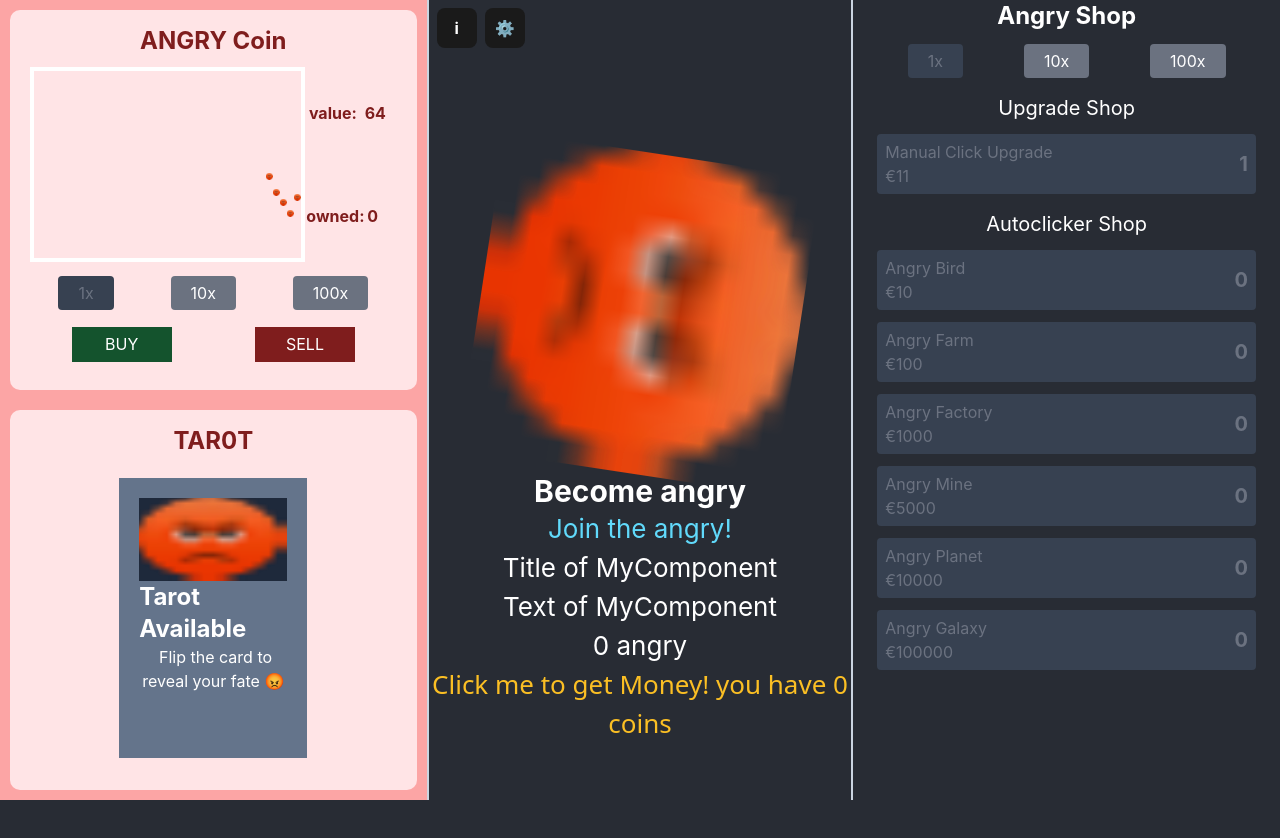
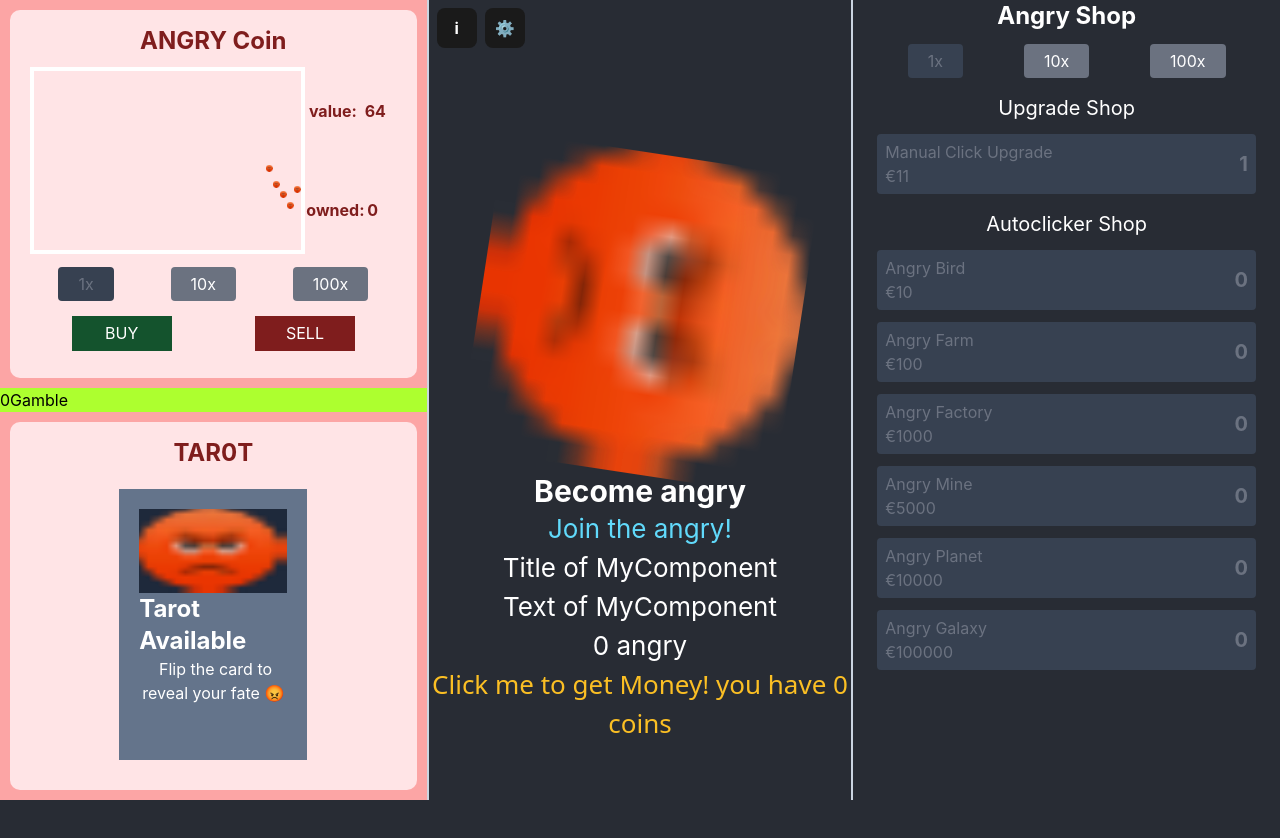
Before and after one commit to Wolfelijolex/Angry-Clicker, a React (Create React App) app: page / in a window 1280 px wide. Shown: the top 838 px of the page. Built offline with nearby package versions, Linux system fonts and the light colour scheme.

Commit message:
added gamble feature

```diff
--- /dev/null
+++ b/src/components/GambleComponent/GambleComponent.tsx
@@ -0,0 +1,41 @@
+import React from "react";
+import { useState } from "react";
+import { RootState } from "../../app/store";
+import { moneySlice } from "../../app/slicers";
+import { useDispatch, useSelector } from "react-redux";
+import styles from "styles/components/Gamble.module.scss";
+
+type GambleComponent = {
+  title: string;
+  text: string;
+};
+
+function GambleComponent() {
+  const money = useSelector((state: RootState) => state.money);
+  let message = "Gamble";
+  const dispatch = useDispatch();
+
+  const gambleMoney = () => {
+    if (money > 0) {
+      if (Math.floor(Math.random() * 2)) {
+        message="You won";
+        console.log(message);
+        dispatch(moneySlice.actions.add(money));
+      } else {
+        message="You lost";
+        console.log(message);
+        dispatch(moneySlice.actions.set(0));
+      }
+    } else {
+      message = "You don't have enough money";
+    }
+  };
+
+  return (
+    <div className={styles.GambleFriend} onClick={() => gambleMoney()}>
+      <h1>{money}{message}</h1>
+    </div>
+  );
+}
+
+export default GambleComponent;
--- a/src/pages/App/App.tsx
+++ b/src/pages/App/App.tsx
@@ -10,6 +10,7 @@ import StockMarket from "../../components/StockMarket/StockMarket";
 import { autoClickers } from "app/autoClickers";
 import Tarot from "components/Tarot/Tarot";
 import CreditsPopupComponent from "components/CreditsPopupComponent/CreditsButtonComponent";
+import GambleComponent from "components/GambleComponent/GambleComponent";
 
 function App() {
   const money = useSelector((state: RootState) => state.money);
@@ -45,12 +46,14 @@ function App() {
 
       <div className={`flex flex-col bg-red-300 h-screen ${styles.LayoutGrid__Left}`}>
         <StockMarket title="ANGRY Coin"></StockMarket>
+        <GambleComponent></GambleComponent>
         <Tarot title={"TAR0T"}></Tarot>
       </div>
 
       {/* MIDDLE COLUMN */}
       <div className={`border-slate-300 border-solid border-x-2  h-screen ${styles.LayoutGrid__Mid}`}>
         <CreditsPopupComponent></CreditsPopupComponent>
+
         <div className={styles.App}>
           <header className={styles.App_header}>
             <img src={logo} className={styles.App_logo} alt="logo" />
--- /dev/null
+++ b/src/styles/components/Gamble.module.scss
@@ -0,0 +1,17 @@
+.GambleFriend{
+    background-color: greenyellow;
+    color: rgb(0, 0, 0);
+    height: auto;
+    width: auto;
+    user-select: none;
+}
+.GambleFriend:hover{
+    background-color: green;
+    color: yellow;
+    cursor: pointer;
+}
+.GambleFriend:active{
+    background-color: rgb(83, 175, 103);
+    color: rgb(206, 64, 166);
+    cursor: pointer;
+}
```
